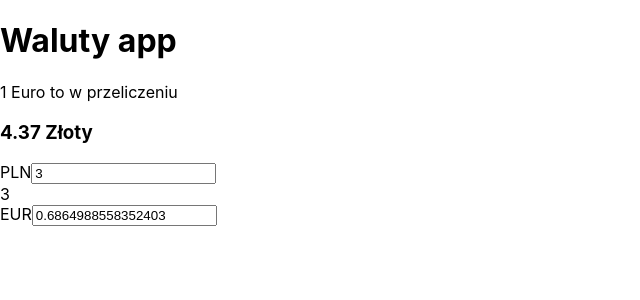
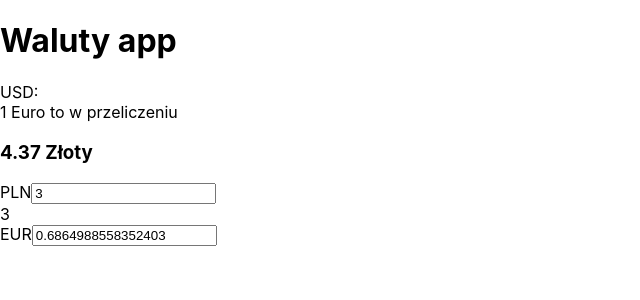
Before and after one commit to ewkaw/waluty-app, a React (Create React App) app: page / in a window 1280 px wide. Shown: the top 300 px of the page, without its empty margins (0-640 px from the left). Built offline with nearby package versions, Linux system fonts and the light colour scheme.

Commit message:
02 - useState -> obiekty

```diff
--- /dev/null
+++ b/src/02/App.js
@@ -0,0 +1,80 @@
+import { useState } from 'react';
+
+function App() {
+  const plnToEur = 4.37;
+
+  const defaultPln = 3;
+
+  /**
+   * Jedna struktura danych
+   {
+     pln: 3,
+     eur: 0.12
+   }
+   */
+  // const [pln, setPln] = useState(defaultPln);
+  // const [eur, setEur] = useState(defaultPln / plnToEur);
+  const [currencyValues, setCurrencyValues] = useState({
+    pln: defaultPln,
+    eur: defaultPln / plnToEur,
+    // Dodatkowe pole
+    // usd: 123,
+   })
+
+  // Musimy zadbac o modyfikacje 2 zmiennych stanowych
+  const updateValues = (newPln, newEur) => {
+    // Tak nie zadziala
+    // currencyValues.eur = 10;
+
+    // Przyklad nadpisania tylko pol pln i eur, a pozostawienie reszty pol tak jak byly
+    // setCurrencyValues(prev => ({
+    //     ...prev,
+    //     pln: newPln,
+    //     eur: newEur
+    //   })
+    // );
+
+    // setCurrencyValues({
+    //   pln: newPln,
+    //   eur: newEur
+    // });
+  };
+
+  return (
+    <div className="App">
+        <h1>Waluty app</h1>
+        USD: {currencyValues.usd}
+        <br />
+
+        <span>1 Euro to w przeliczeniu</span>
+        <h3>{plnToEur} Złoty</h3>
+
+        <label htmlFor="pln">PLN</label>
+        <input id="pln" type="number"
+          // Mozna zdefiniowac domyslna wartosc w ten sposob
+          // defaultValue={defaultPln}
+          // Po dodaniu robimy controlled input -> wprost mowimy jaka ma miec wartosc
+          value={currencyValues.pln}
+          onChange={(e) => {
+            updateValues(e.target.value, e.target.value / plnToEur);
+          }}
+           />
+        <br />
+        {currencyValues.pln}
+
+        <br />
+
+        <label htmlFor="eur">EUR</label>
+        <input id="eur" type="number"
+           value={currencyValues.eur}
+          // Mozna zdefiniowac domyslna wartosc w ten sposob
+          //  defaultValue={defaultPln / plnToEur}
+           onChange={(e) => {
+            updateValues(e.target.value * plnToEur, e.target.value);
+          }}
+        />
+    </div>
+  );
+}
+
+export default App;
--- a/src/index.js
+++ b/src/index.js
@@ -1,7 +1,7 @@
 import React from 'react';
 import ReactDOM from 'react-dom/client';
 import './index.css';
-import App from './01/App';
+import App from './02/App';
 import reportWebVitals from './reportWebVitals';
 
 const root = ReactDOM.createRoot(document.getElementById('root'));
```
